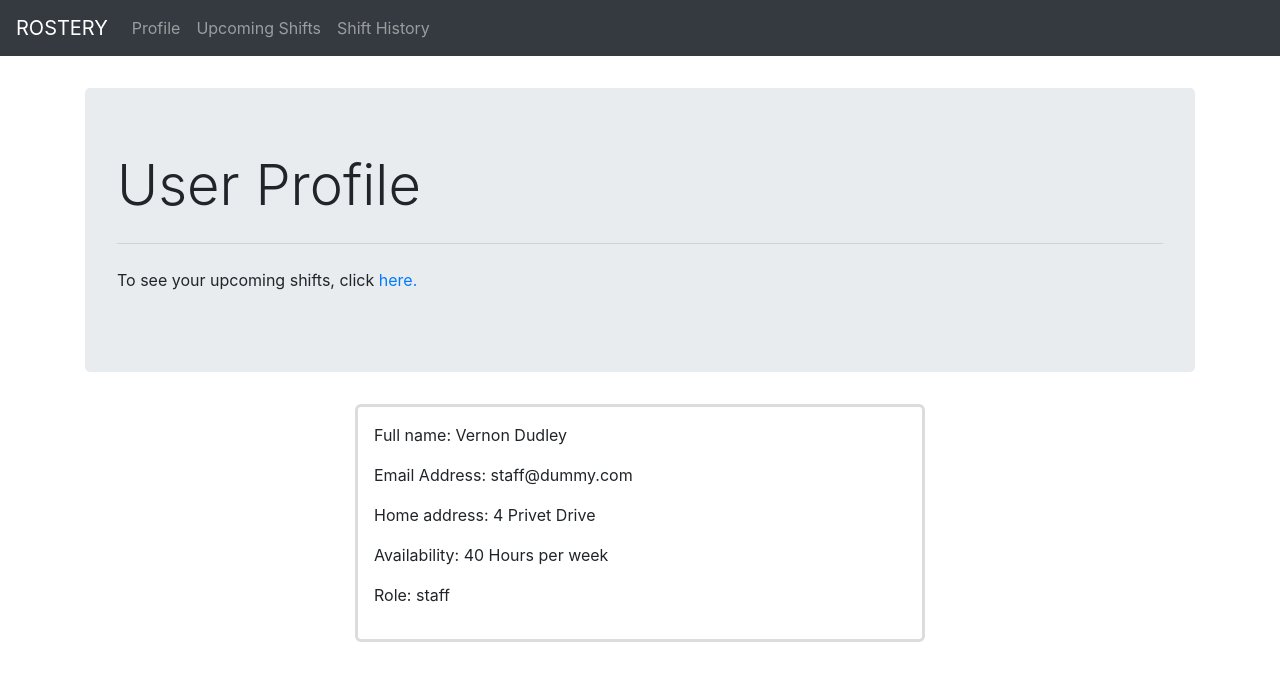
After one commit to SEPM-B5-5/SEPM-B5-5, a PHP site: page /profile.php in a window 1280 px wide. The commit adds this page. Shown: the top 681 px of the page. Run offline with PHP 8.4, Linux system fonts and the light colour scheme; data comes from the database, SQL or seed files in the repository; some libraries are stand-ins or nearby versions.

Commit message:
committing last nights work

```diff
--- a/project-full/allocate_shifts.php
+++ b/project-full/allocate_shifts.php
@@ -20,7 +20,7 @@
     <script src="https://code.jquery.com/jquery-3.2.1.slim.min.js"></script>
     <script src="https://cdnjs.cloudflare.com/ajax/libs/popper.js/1.12.3/umd/popper.min.js"></script>
     <script src="https://maxcdn.bootstrapcdn.com/bootstrap/4.0.0-beta.2/js/bootstrap.min.js"></script>
-    <title>Allocate shifts | ROSTERY </title>
+    <title>Allocate shifts | ROSTERY - ADMIN</title>
 </head>
 
 
--- a/project-full/nav-admin.php
+++ b/project-full/nav-admin.php
@@ -4,7 +4,7 @@
 
         <!-- Links -->
         <li class="nav-item">
-            <a class="nav-link" href="#">Profile</a>
+            <a class="nav-link" href="profile.php">Profile</a>
         </li>
 
         <li class="nav-item">
--- a/project-full/nav.php
+++ b/project-full/nav.php
@@ -4,7 +4,7 @@
 
         <!-- Links -->
         <li class="nav-item">
-            <a class="nav-link" href="#">Profile</a>
+            <a class="nav-link" href="profile.php">Profile</a>
         </li>
 
         <li class="nav-item">
--- /dev/null
+++ b/project-full/profile.php
@@ -0,0 +1,109 @@
+<?php
+
+// This should be changed to be dynamic!
+session_start();
+$_SESSION['employeeID'] = "2";
+
+$fullname="";
+$email="";
+$address="";
+$availability="";
+$role="";
+
+$dbConnection=mysqli_connect("localhost","root","","rostery");
+$dbQuery = "SELECT email, firstname, lastname, availableHours, phone, address, role FROM employees WHERE employeeID = " . $_SESSION['employeeID'] .";";
+
+$qResult = mysqli_query($dbConnection,$dbQuery);
+
+if (mysqli_num_rows($qResult) > 0) {
+    while($row = mysqli_fetch_assoc($qResult)) {
+        $email = $row['email'];
+        $firstname = $row['firstname'];
+        $lastname = $row['lastname'];
+        $address = $row['address'];
+        $availability = $row['availableHours'] . " Hours per week";
+        $role = $row['role'];
+        $fullname=$firstname." ".$lastname;
+    }
+}
+
+
+
+?>
+
+<!-- Doctype and HTML declarations are from https://www.w3schools.com/tags/tag_doctype.asp-->
+<!DOCTYPE html PUBLIC "-//W3C//DTD XHTML 1.0 Transitional//EN" "http://www.w3.org/TR/xhtml1/DTD/xhtml1-transitional.dtd">
+<html xmlns="http://www.w3.org/1999/xhtml">
+
+<head>
+    <link rel="stylesheet" type="text/css" href="bootstrap-4.5.3-dist/css/css/bootstrap.min.css">
+    <link rel="stylesheet" href="bitnami.css">
+    <script src="https://code.jquery.com/jquery-3.2.1.slim.min.js"></script>
+    <script src="https://cdnjs.cloudflare.com/ajax/libs/popper.js/1.12.3/umd/popper.min.js"></script>
+    <script src="https://maxcdn.bootstrapcdn.com/bootstrap/4.0.0-beta.2/js/bootstrap.min.js"></script>
+    <title>Profile | ROSTERY </title>
+
+    <style>
+        .card-style {
+            border: medium gainsboro solid;
+            border-radius: 6px;
+            padding: 1em;
+        }
+    </style>
+
+</head>
+
+<body>
+
+    <?php include 'nav.php' ?>
+
+    <div class="container" style="margin-top:2em;">
+        <div class="jumbotron">
+            <h1 class="display-4">User Profile</h1> <!-- Put a span in here with the staffID (name) -->
+            <hr class="my-4">
+            <p>To see your upcoming shifts, click <span><a href="upcoming_shifts.php">here.</a></span></p>
+        </div>
+    </div>
+
+    <div class="container" style="margin-top:1em;">
+        <div class="row">
+            <div class="col-3"></div>
+            <!-- User information -->
+            <div class="col-6 card-style">
+                <div>
+                    <p>Full name: <?php echo $fullname; ?> </p>
+                </div>
+
+                <div>
+                    <p>Email Address: <?php echo $email; ?></p>
+                </div>
+
+                <div>
+                    <p>Home address: <?php echo $address; ?></p>
+                </div>
+
+                <div>
+                    <p>Availability: <?php echo $availability; ?></p>
+                </div>
+
+                <div>
+                    <p>Role: <?php echo $role; ?></p>
+                </div>
+
+
+            </div>
+            <!-- profile pic or something ? -->
+            <div class="col-3"></div>
+
+
+
+
+
+        </div>
+
+
+
+
+    </div>
+
+</body>
```
